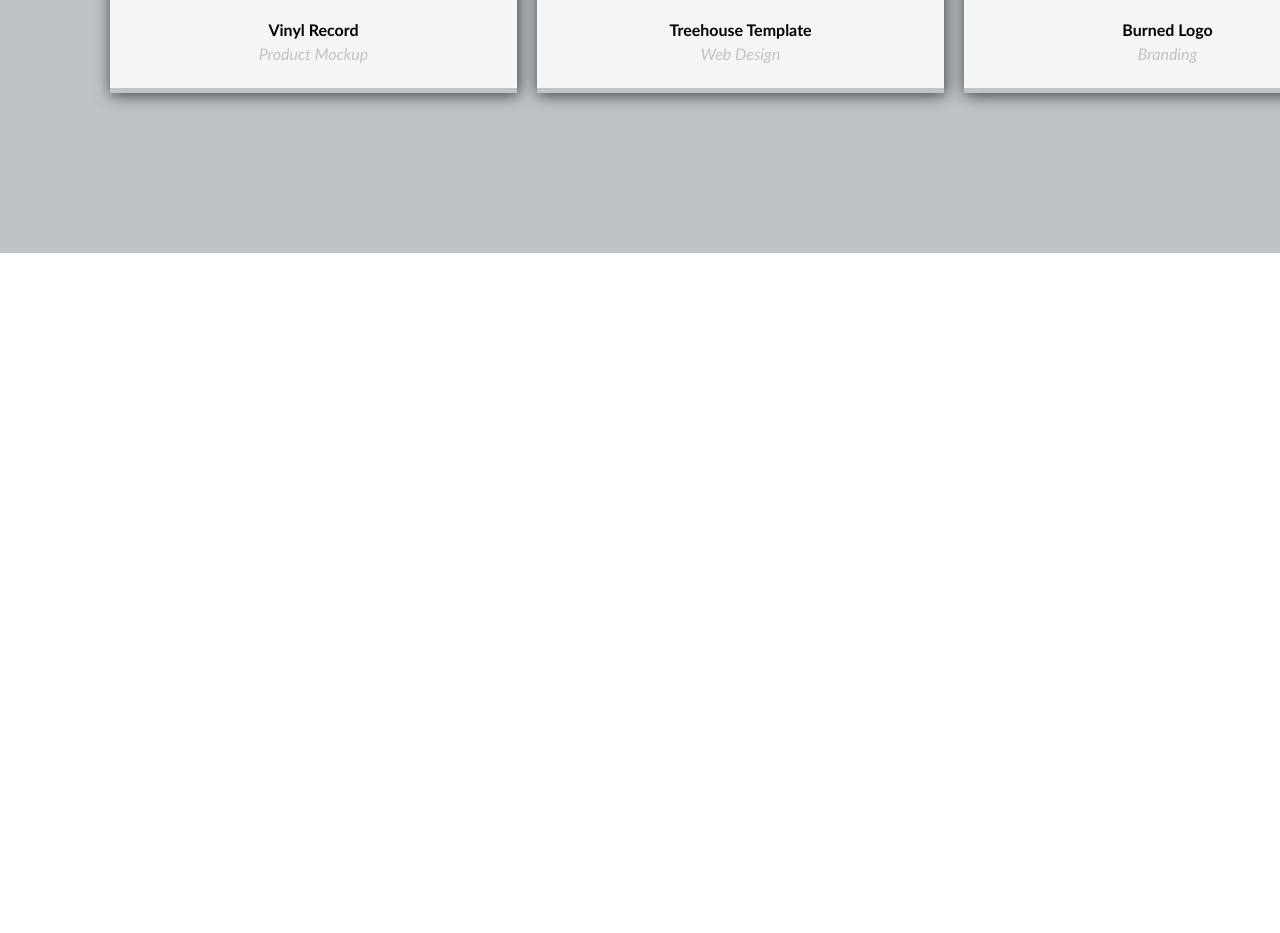
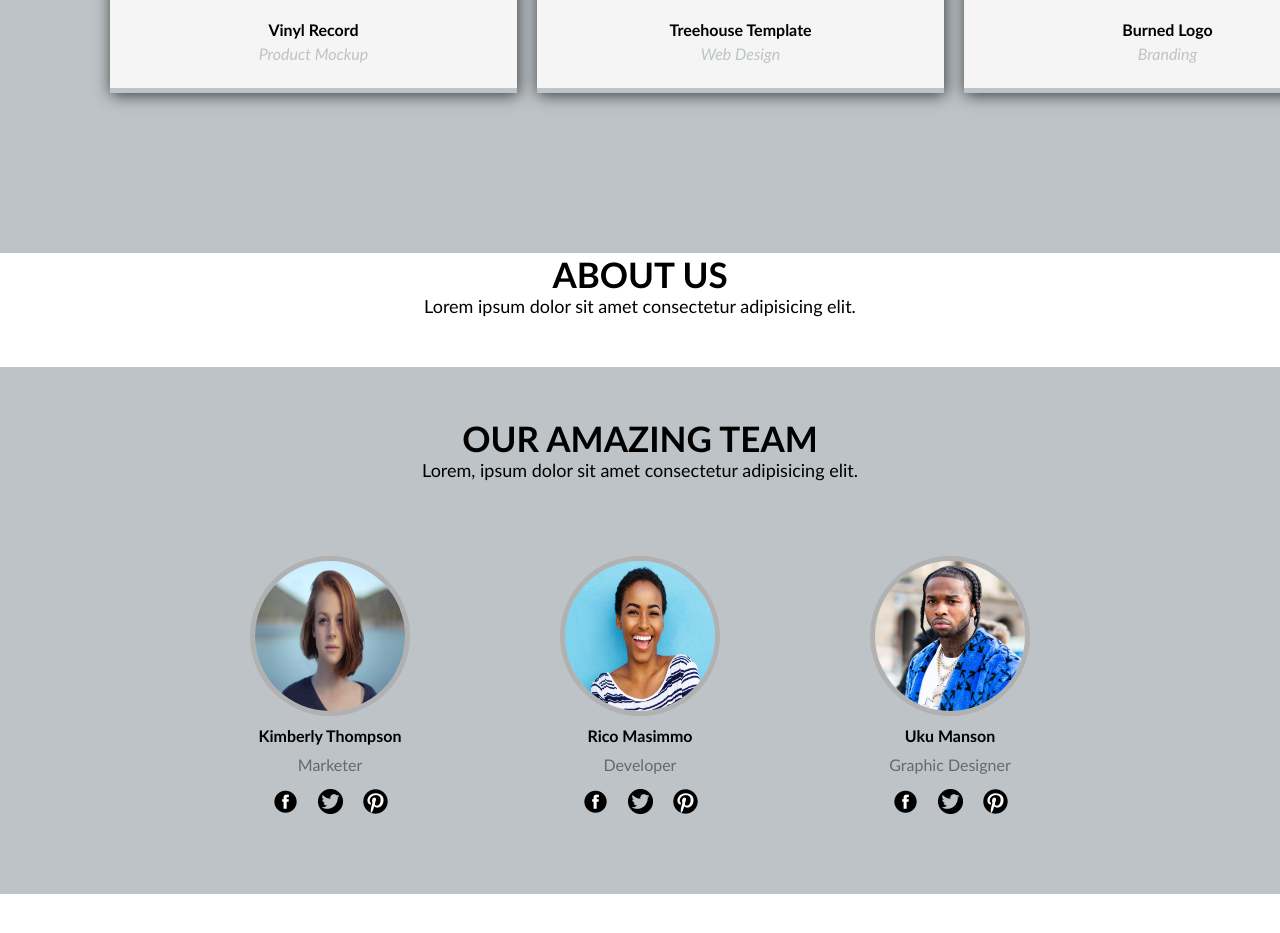
Before and after one commit to Sandip-Z/golden, a website: page index.html in a window 1280 px wide. Shown: the part 2192-3125 px from the top of the page. Before the commit the page ends 2445 px from the top, so only its background shows below. Drawn offline with Linux system fonts and the light colour scheme.

Commit message:
[add] markup and style of team section

```diff
--- a/index.html
+++ b/index.html
@@ -14,8 +14,8 @@
         </div>
         <ul>
           <li><a href="#">Home</a></li>
-          <li><a href="#">Services</a></li>
-          <li><a href="#">Portfolio</a></li>
+          <li><a href="#service">Services</a></li>
+          <li><a href="#portfolio">Portfolio</a></li>
           <li><a href="#">About</a></li>
           <li><a href="#">Contact</a></li>
         </ul>
@@ -113,5 +113,55 @@
         </figure>
       </div>
     </main>
+    <section class="aboutus" id="about_us">
+      <h3 class="section__title">About Us</h3>
+      <p class="section__subtitle">
+        Lorem ipsum dolor sit amet consectetur adipisicing elit.
+      </p>
+    </section>
+    <section class="team">
+      <h3 class="section__title">Our Amazing team</h3>
+      <p class="section__subtitle">
+        Lorem, ipsum dolor sit amet consectetur adipisicing elit.
+      </p>
+      <div class="team__people">
+        <figure class="team__people--person">
+          <img src="Asset/person1.jpg" alt="Family Member" class="person" />
+          <figcaption>
+            <span class="name">Kimberly Thompson</span>
+            <span class="post">Marketer</span>
+          </figcaption>
+          <div class="team__people--person__social">
+            <img src="Asset/facebook.png" />
+            <img src="Asset/twitter.png" />
+            <img src="Asset/pinterest.png" />
+          </div>
+        </figure>
+        <figure class="team__people--person">
+          <img src="Asset/person2.jpg" alt="Family Member" class="person" />
+          <figcaption>
+            <span class="name">Rico Masimmo</span>
+            <span class="post">Developer</span>
+          </figcaption>
+          <div class="team__people--person__social">
+            <img src="Asset/facebook.png" />
+            <img src="Asset/twitter.png" />
+            <img src="Asset/pinterest.png" />
+          </div>
+        </figure>
+        <figure class="team__people--person">
+          <img src="Asset/person3.jpg" alt="Family Member" class="person" />
+          <figcaption>
+            <span class="name">Uku Manson</span>
+            <span class="post">Graphic Designer</span>
+          </figcaption>
+          <div class="team__people--person__social">
+            <img src="Asset/facebook.png" />
+            <img src="Asset/twitter.png" />
+            <img src="Asset/pinterest.png" />
+          </div>
+        </figure>
+      </div>
+    </section>
   </body>
 </html>
--- a/sass/components/_portfolio.scss
+++ b/sass/components/_portfolio.scss
@@ -14,6 +14,12 @@
       //   border: 1px solid red;
       margin: 10px;
       box-shadow: 1px 2px 15px rgba(0, 0, 0, 0.7);
+      transition: all 0.5s;
+
+      &:hover {
+        background-color: $color-primary;
+        transition: all 0.5s;
+      }
 
       img {
         width: 407px;
--- /dev/null
+++ b/sass/components/_team.scss
@@ -0,0 +1,47 @@
+.team {
+  background-color: $color-grey;
+  margin: 50px auto;
+  padding: 0 100px;
+  padding-top: 50px;
+  &__people {
+    // border: 1px solid red;
+    padding: 75px;
+    display: flex;
+    justify-content: space-around;
+    &--person {
+      //   border: 5px dotted green;
+      img.person {
+        display: flex;
+        margin: auto;
+        border: 5px solid rgb(177, 177, 177);
+        border-radius: 50%;
+        width: 150px;
+        height: 150px;
+      }
+      figcaption {
+        // border: 1px solid red;
+        span {
+          display: block;
+          text-align: center;
+          &.name {
+            margin: 10px 0;
+            font-weight: bolder;
+          }
+          &.post {
+            color: darken($color-grey, 35%);
+            margin-bottom: 10px;
+          }
+        }
+      }
+      &__social {
+        display: flex;
+        justify-content: center;
+        // border: 1px solid red;
+        img {
+          width: 25px;
+          margin: 5px 10px;
+        }
+      }
+    }
+  }
+}
--- a/sass/main.scss
+++ b/sass/main.scss
@@ -5,3 +5,4 @@
 @import "./components/nav";
 @import "./components/service";
 @import "./components/portfolio";
+@import "./components/team";
```
Also changed, not shown: Asset/facebook.png (added), Asset/person1.jpg (added), Asset/person2.jpg (added), Asset/person3.jpg (added), Asset/pinterest.png (added), Asset/twitter.png (added), style.css.
